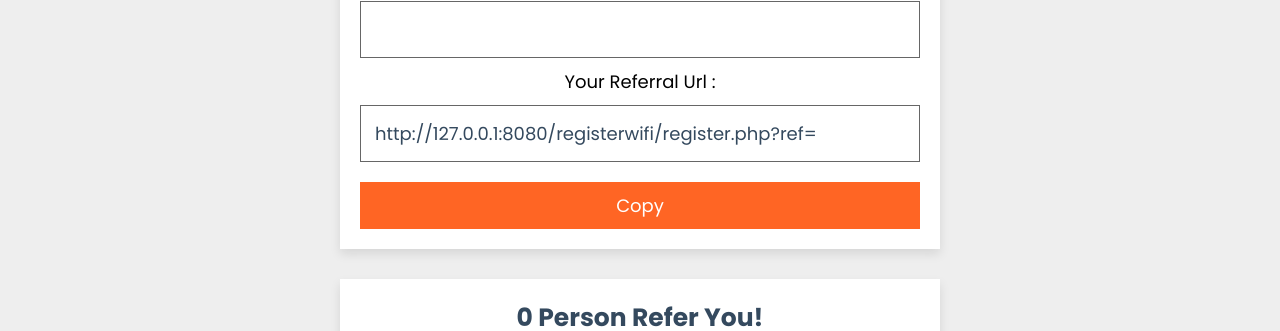
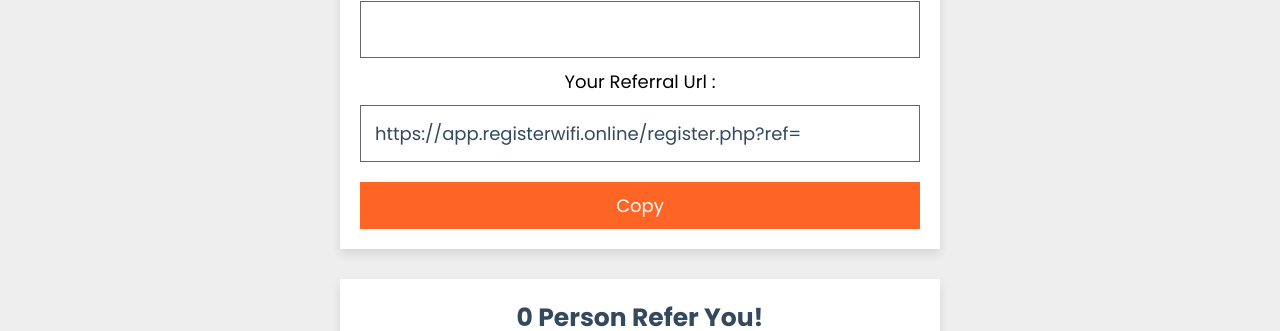
Before and after one commit to SahirRadzi/rwo, a PHP site: page /referral.php in a window 1280 px wide. Shown: the part 360-691 px from the top of the page. Run offline with PHP 8.4, Linux system fonts and the light colour scheme; the visitor is signed in with stand-in values (Sample User, id 1); data that the repository does not hold is empty.

Commit message:
update url ref

```diff
--- a/referral.php
+++ b/referral.php
@@ -94,7 +94,7 @@ tr:hover td {
       <label> Your Referral Points :</label>
         <input type="email" name="email" maxlength="50" placeholder="<?=$fetch_referral['referral_point'];?>" class="box" readonly>
       <label> Your Referral Url :</label>
-        <input type="text" name="number" min="0" max="9999999999" maxlength="11" id="myInput" value="http://127.0.0.1:8080/registerwifi/register.php?ref=<?= $fetch_referral['referral_code'];?>" class="box">
+        <input type="text" name="number" min="0" max="9999999999" maxlength="11" id="myInput" value="https://app.registerwifi.online/register.php?ref=<?= $fetch_referral['referral_code'];?>" class="box">
       <input type="submit" value="copy" name="submit" onclick="copy('myInput')" class="btn">
    </form>
 </section>
```
